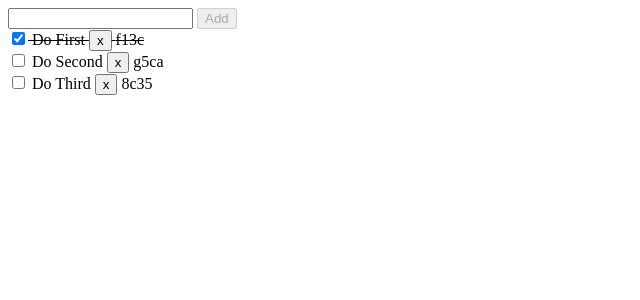
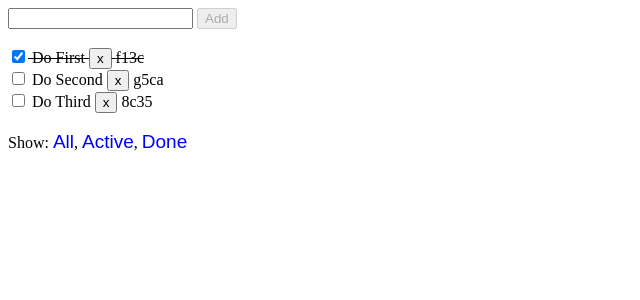
Before and after one commit to Frayz17/todo-react, a React (Create React App) app: page / in a window 1280 px wide. Shown: the top 300 px of the page, without its empty margins (0-640 px from the left). Built offline with nearby package versions, Linux system fonts and the light colour scheme.

Commit message:
ToDo react project is done.

```diff
--- a/src/components/ListToDo.js
+++ b/src/components/ListToDo.js
@@ -1,6 +1,11 @@
-import React, { Component } from 'react'
-import PropTypes from 'prop-types'
-import Task from './Task'
+import React, { Component } from 'react';
+import PropTypes from 'prop-types';
+import Task from './Task';
+import '../css/btnLink.css';
+
+const FILTER_SHOW_ALL = 0;
+const FILTER_SHOW_ACTIVE = 1;
+const FILTER_SHOW_DONE = 2;
 
 export default class ListToDo extends Component {
   static propTypes = {
@@ -9,11 +14,50 @@ export default class ListToDo extends Component {
     handlerTaskDelete: PropTypes.func.isRequired
   }
 
+  constructor(props) {
+    super(props)
+    this.state = {
+      filterStatus: FILTER_SHOW_ALL
+    }
+  }
+
+  handlerShowAll = () => {
+    this.setState({
+      filterStatus: FILTER_SHOW_ALL
+    });
+  }
+
+  handlerShowActive = () => {
+    this.setState({
+      filterStatus: FILTER_SHOW_ACTIVE
+    });
+  }
+
+  handlerShowDone = () => {
+    this.setState({
+      filterStatus: FILTER_SHOW_DONE
+    });
+  }
+
   render() {
+    const { handlerShowAll, handlerShowActive, handlerShowDone } = this;
+    const { filterStatus } = this.state;
     let { tasks, handlerTaskDone, handlerTaskDelete } = this.props;
+
+    const filteringTasks = () => {
       tasks = Object.keys(tasks).map(k => tasks[k]);
 
+      switch (filterStatus) {
+        case FILTER_SHOW_ACTIVE: return tasks.filter(task => task.done === false)
+        case FILTER_SHOW_DONE:   return tasks.filter(task => task.done === true)
+        default:                 return tasks
+      }
+    }
+
+    tasks = filteringTasks();
+
     return (
+      <React.Fragment>
         <div>
           {tasks.map(task => (
             <Task
@@ -26,6 +70,16 @@ export default class ListToDo extends Component {
             />
           ))}
         </div>
+        <br/>
+        <div>
+          <span>Show: </span>
+          <button onClick={ handlerShowAll } className={'btnLink'}>All</button>
+          {", "}
+          <button onClick={ handlerShowActive } className={'btnLink'}>Active</button>
+          {", "}
+          <button onClick={ handlerShowDone } className={'btnLink'}>Done</button>
+        </div>
+      </React.Fragment>
     )
   }
 }
--- a/src/components/ModuleToDo.js
+++ b/src/components/ModuleToDo.js
@@ -21,7 +21,6 @@ export default class ModuleToDo extends Component {
   }
 
   handlerCreateTask = (name) => {
-    if (name !== '' && name !== null && name !== undefined) {
       const task = createTask({name: name});
 
       this.setState({
@@ -30,7 +29,6 @@ export default class ModuleToDo extends Component {
           [task.id]: task
         }
       })
-    }
   }
 
   handlerTaskDelete = (id) => () => {
@@ -64,6 +62,7 @@ export default class ModuleToDo extends Component {
         <FormToDo
           handlerCreateTask={this.handlerCreateTask}
         />
+        <br />
         <ListToDo
           tasks={tasks}
           handlerTaskDone={this.handlerTaskDone}
--- /dev/null
+++ b/src/css/btnLink.css
@@ -0,0 +1,10 @@
+.btnLink {
+  font-size: 19px;
+  color: blue;
+  background-color: transparent;
+  border: none;
+  cursor: pointer;
+  display: inline;
+  margin: 0;
+  padding: 0;
+}
```
Lines whose indentation alone changed are shown as unchanged.
